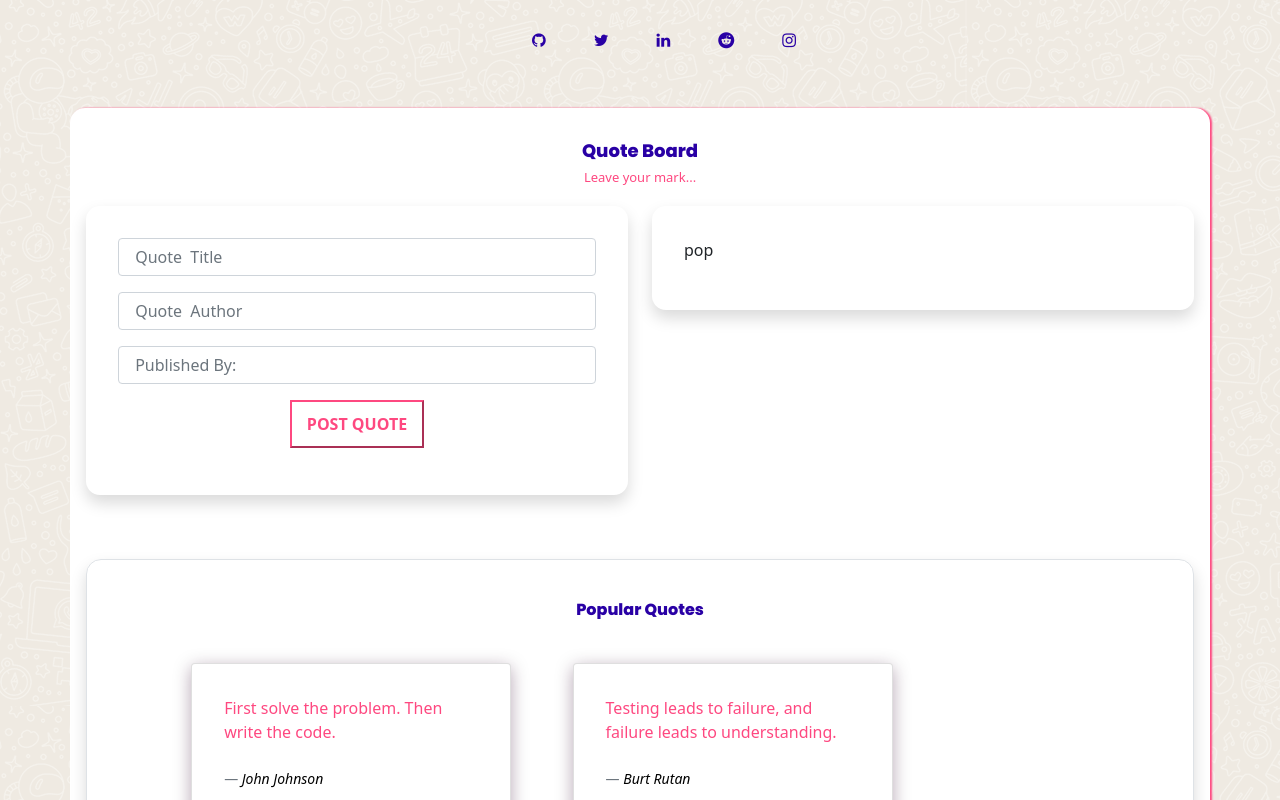
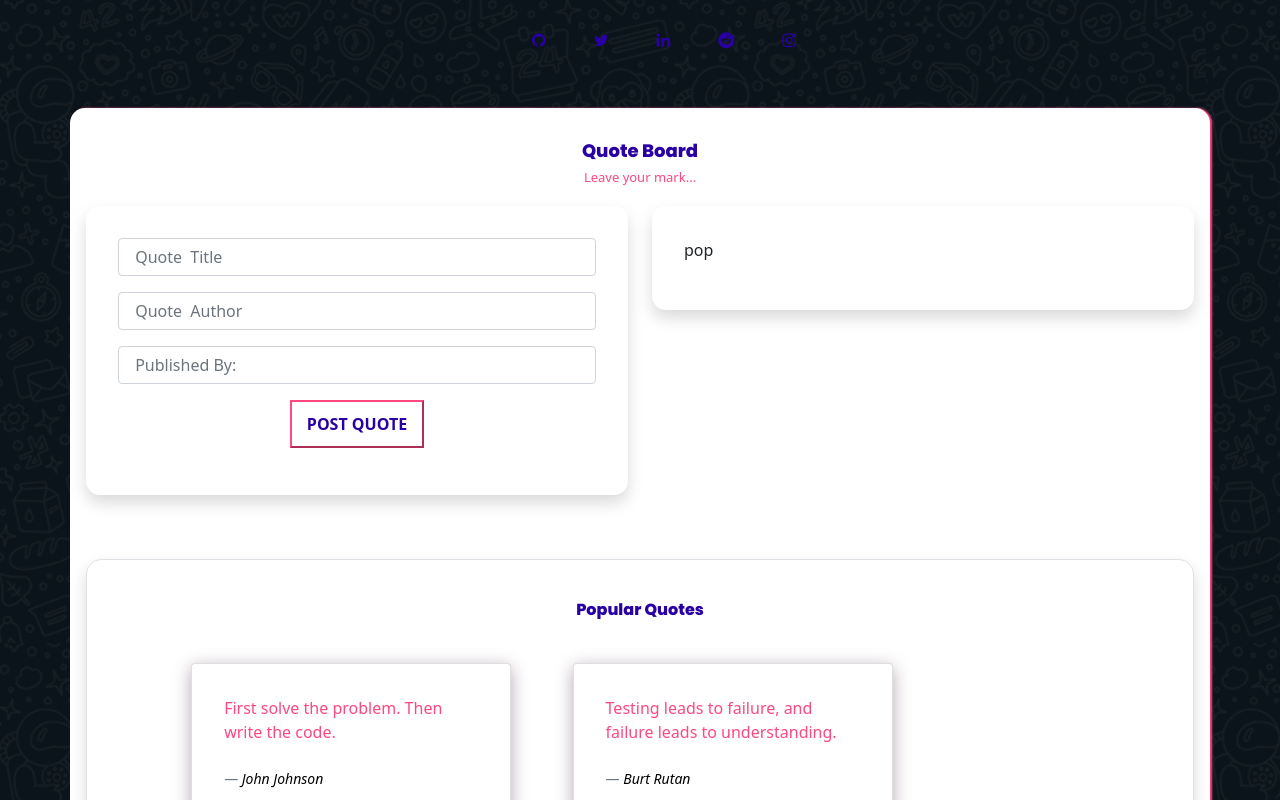
Before and after one commit to AtienoObwanda/QuoteBoard, an Angular app: page / in a window 1280 px wide. Shown: the top 800 px of the page. Built offline with nearby package versions, Linux system fonts and the light colour scheme.

Commit message:
Changed background theme from light to dark for more contrast

```diff
--- a/src/app/app.component.css
+++ b/src/app/app.component.css
@@ -2,5 +2,5 @@ body{
     height: 100vh!important;
     scroll-behavior: smooth;
     width: cover;
-    background: url('../assets/bodyBg.png');
+    background: url('../assets/bodyBg1.png');
 }
--- a/src/app/components/quote/quote.component.css
+++ b/src/app/components/quote/quote.component.css
@@ -124,7 +124,7 @@
 	outline: none;
 	background: none;
 
-	color: #FE4880;
+	color: #2900A5;
 	margin: 15px auto;
 	border-radius: round;
 
@@ -134,7 +134,7 @@
 }
 
 .quote-submit :hover{
-	border-color: #2900A5;
+	border-color: #FE4880;
 	color: #2900A5;
 }
 
```
Also changed, not shown: src/assets/bodyBg1.png (added).
